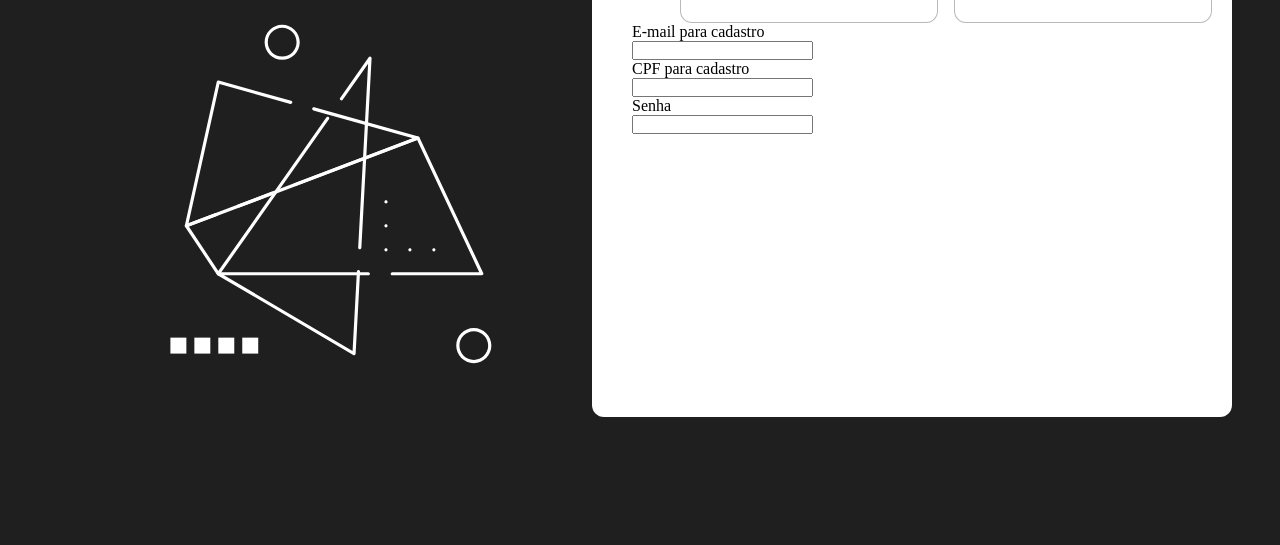
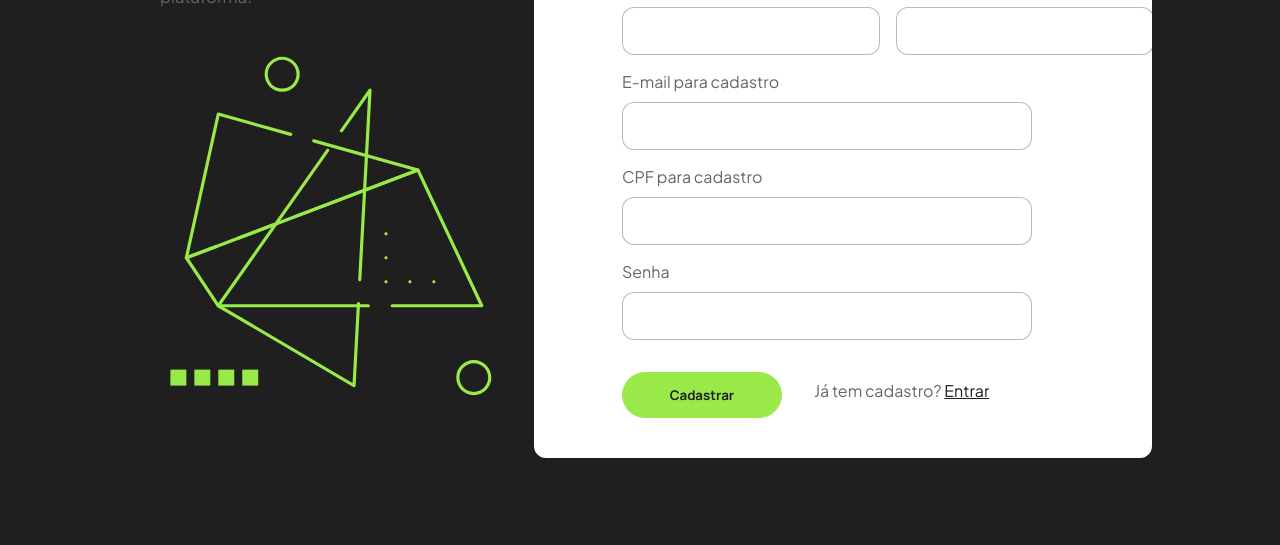
Before and after one commit to henriquedouradoo/capitulo, a website: page public/cadastro.html in a window 1280 px wide. Shown: the part 255-800 px from the top of the page. Drawn offline with Linux system fonts and the light colour scheme.

Commit message:
add: estilização completa da página Cadastro

```diff
--- a/public/cadastro.html
+++ b/public/cadastro.html
@@ -32,7 +32,7 @@
     </div>
 
     <div class="btn-navbar">
-        <a href="cadastro.html"><button class="login">Entrar</button></a>
+        <a href="login.html"><button class="login">Entrar</button></a>
 
     </div>
 
@@ -47,20 +47,20 @@
 
       <div class="img">
         <svg width="438" height="438" viewBox="0 0 538 538" fill="none" xmlns="http://www.w3.org/2000/svg">
-          <path d="M297.299 466.996C296.956 466.996 296.612 466.905 296.304 466.727L129.578 368.649C129.105 368.373 128.772 367.91 128.657 367.374C128.541 366.838 128.653 366.282 128.968 365.833L263.253 175.005C263.877 174.118 265.099 173.905 265.985 174.528C266.871 175.152 267.085 176.374 266.462 177.26L133.405 366.349L295.514 461.71L300.778 364.287C300.838 363.205 301.748 362.385 302.841 362.434C303.923 362.494 304.75 363.418 304.694 364.497L299.254 465.139C299.216 465.822 298.827 466.439 298.221 466.761C297.934 466.918 297.615 466.995 297.297 466.995L297.299 466.996ZM304.329 336.98C304.294 336.98 304.258 336.98 304.22 336.976C303.138 336.917 302.311 335.992 302.367 334.913L314.584 108.89L283.394 153.213C282.77 154.099 281.548 154.313 280.662 153.689C279.775 153.066 279.562 151.843 280.185 150.957L315.309 101.049C315.814 100.334 316.728 100.036 317.555 100.323C318.381 100.611 318.917 101.409 318.872 102.281L306.283 335.128C306.227 336.172 305.362 336.981 304.329 336.981L304.329 336.98Z" fill="white"/>
-          <path d="M454.215 368.919H344.257C343.175 368.919 342.296 368.04 342.296 366.958C342.296 365.875 343.175 364.996 344.257 364.996H451.122L374.751 202.709L156.233 285.595C155.218 285.98 154.086 285.469 153.704 284.456C153.319 283.444 153.831 282.309 154.843 281.927L375.064 198.398C376.02 198.037 377.096 198.468 377.533 199.396L455.992 366.122C456.279 366.728 456.233 367.443 455.873 368.01C455.515 368.577 454.892 368.921 454.219 368.921L454.215 368.919ZM314.838 368.919H130.573C129.918 368.919 129.305 368.59 128.94 368.047L89.7112 309.203C89.3784 308.706 89.2944 308.086 89.4765 307.515C89.6586 306.948 90.0894 306.492 90.6499 306.279L127.336 292.362C128.352 291.977 129.483 292.488 129.865 293.501C130.25 294.513 129.739 295.648 128.727 296.03L94.3413 309.07L131.623 364.996H314.839C315.921 364.996 316.8 365.875 316.8 366.957C316.797 368.039 315.918 368.919 314.835 368.919L314.838 368.919Z" fill="white"/>
-          <path d="M91.3432 310.08C90.8809 310.08 90.4221 309.915 90.0578 309.6C89.5114 309.131 89.2697 308.395 89.4273 307.691L128.656 131.155C128.772 130.63 129.101 130.175 129.564 129.898C130.026 129.621 130.583 129.548 131.098 129.691L220.029 154.592C221.073 154.882 221.682 155.965 221.388 157.009C221.097 158.052 220.012 158.662 218.971 158.368L132.033 134.025L94.0406 304.983L196.655 266.063C197.667 265.677 198.802 266.189 199.184 267.201C199.569 268.213 199.058 269.348 198.046 269.73L92.0417 309.947C91.814 310.031 91.5794 310.073 91.3447 310.073L91.3432 310.08ZM224.866 259.436C224.074 259.436 223.328 258.953 223.03 258.172C222.645 257.159 223.157 256.025 224.169 255.643L369.483 200.522L247.312 166.312C246.268 166.022 245.658 164.939 245.953 163.896C246.243 162.852 247.326 162.242 248.37 162.537L376.288 198.354C377.104 198.582 377.682 199.307 377.721 200.154C377.759 201.002 377.248 201.776 376.456 202.077L225.565 259.313C225.33 259.394 225.092 259.436 224.865 259.436L224.866 259.436Z" fill="white"/>
-          <path d="M444.406 476.806C432.507 476.806 422.831 467.128 422.831 455.23C422.831 443.332 432.508 433.655 444.406 433.655C456.304 433.655 465.982 443.332 465.982 455.23C465.982 467.128 456.304 476.806 444.406 476.806ZM444.406 437.577C434.673 437.577 426.753 445.496 426.753 455.23C426.753 464.965 434.672 472.884 444.406 472.884C454.14 472.884 462.06 464.965 462.06 455.23C462.06 445.496 454.14 437.577 444.406 437.577Z" fill="white"/>
-          <path d="M209.031 104.125C197.132 104.125 187.456 94.4469 187.456 82.549C187.456 70.6511 197.133 60.9734 209.031 60.9734C220.929 60.9734 230.607 70.6511 230.607 82.549C230.607 94.4469 220.929 104.125 209.031 104.125ZM209.031 64.8954C199.298 64.8954 191.378 72.8148 191.378 82.549C191.378 92.2832 199.297 100.203 209.031 100.203C218.765 100.203 226.685 92.2832 226.685 82.549C226.685 72.8148 218.765 64.8954 209.031 64.8954Z" fill="white"/>
-          <path d="M395.367 339.5C394.849 339.5 394.348 339.282 393.973 338.922C393.609 338.557 393.406 338.05 393.406 337.538C393.406 337.016 393.612 336.508 393.973 336.144C394.709 335.419 396.022 335.419 396.747 336.144C397.119 336.515 397.325 337.016 397.325 337.538C397.325 338.05 397.119 338.557 396.747 338.922C396.387 339.282 395.886 339.5 395.367 339.5Z" fill="white"/>
-          <path d="M365.948 339.5C365.429 339.5 364.929 339.282 364.564 338.922C364.193 338.557 363.986 338.05 363.986 337.538C363.986 337.016 364.193 336.508 364.564 336.144C365.279 335.419 366.603 335.419 367.331 336.144C367.703 336.515 367.909 337.016 367.909 337.538C367.909 338.05 367.703 338.557 367.342 338.922C366.967 339.282 366.466 339.5 365.948 339.5H365.948Z" fill="white"/>
-          <path d="M336.528 339.5C336.009 339.5 335.509 339.282 335.134 338.922C334.77 338.557 334.566 338.05 334.566 337.538C334.566 337.016 334.773 336.519 335.134 336.144C335.869 335.419 337.183 335.419 337.908 336.144C338.279 336.515 338.486 337.016 338.486 337.538C338.486 338.05 338.279 338.557 337.918 338.922C337.547 339.282 337.046 339.5 336.528 339.5H336.528Z" fill="white"/>
-          <path d="M336.528 310.08C336.016 310.08 335.509 309.863 335.134 309.502C334.77 309.138 334.566 308.63 334.566 308.118C334.566 307.597 334.773 307.099 335.134 306.724C335.869 305.999 337.183 305.999 337.908 306.724C338.279 307.096 338.486 307.597 338.486 308.118C338.486 308.63 338.279 309.138 337.908 309.502C337.547 309.863 337.039 310.08 336.528 310.08Z" fill="white"/>
-          <path d="M336.528 280.66C336.01 280.66 335.509 280.443 335.144 280.082C334.773 279.718 334.566 279.21 334.566 278.699C334.566 278.177 334.773 277.68 335.134 277.305C335.869 276.58 337.183 276.58 337.908 277.305C338.279 277.676 338.486 278.177 338.486 278.699C338.486 279.21 338.279 279.718 337.918 280.082C337.547 280.443 337.046 280.66 336.528 280.66Z" fill="white"/>
-          <path d="M71.7334 445.423H91.348V465.037H71.7334V445.423Z" fill="white"/>
-          <path d="M101.153 445.423H120.767V465.037H101.153V445.423Z" fill="white"/>
-          <path d="M130.573 445.423H150.187V465.037H130.573V445.423Z" fill="white"/>
-          <path d="M159.992 445.423H179.607V465.037H159.992V445.423Z" fill="white"/>
+          <path d="M297.299 466.996C296.956 466.996 296.612 466.905 296.304 466.727L129.578 368.649C129.105 368.373 128.772 367.91 128.657 367.374C128.541 366.838 128.653 366.282 128.968 365.833L263.253 175.005C263.877 174.118 265.099 173.905 265.985 174.528C266.871 175.152 267.085 176.374 266.462 177.26L133.405 366.349L295.514 461.71L300.778 364.287C300.838 363.205 301.748 362.385 302.841 362.434C303.923 362.494 304.75 363.418 304.694 364.497L299.254 465.139C299.216 465.822 298.827 466.439 298.221 466.761C297.934 466.918 297.615 466.995 297.297 466.995L297.299 466.996ZM304.329 336.98C304.294 336.98 304.258 336.98 304.22 336.976C303.138 336.917 302.311 335.992 302.367 334.913L314.584 108.89L283.394 153.213C282.77 154.099 281.548 154.313 280.662 153.689C279.775 153.066 279.562 151.843 280.185 150.957L315.309 101.049C315.814 100.334 316.728 100.036 317.555 100.323C318.381 100.611 318.917 101.409 318.872 102.281L306.283 335.128C306.227 336.172 305.362 336.981 304.329 336.981L304.329 336.98Z" fill="#99EA48"/>
+          <path d="M454.215 368.919H344.257C343.175 368.919 342.296 368.04 342.296 366.958C342.296 365.875 343.175 364.996 344.257 364.996H451.122L374.751 202.709L156.233 285.595C155.218 285.98 154.086 285.469 153.704 284.456C153.319 283.444 153.831 282.309 154.843 281.927L375.064 198.398C376.02 198.037 377.096 198.468 377.533 199.396L455.992 366.122C456.279 366.728 456.233 367.443 455.873 368.01C455.515 368.577 454.892 368.921 454.219 368.921L454.215 368.919ZM314.838 368.919H130.573C129.918 368.919 129.305 368.59 128.94 368.047L89.7112 309.203C89.3784 308.706 89.2944 308.086 89.4765 307.515C89.6586 306.948 90.0894 306.492 90.6499 306.279L127.336 292.362C128.352 291.977 129.483 292.488 129.865 293.501C130.25 294.513 129.739 295.648 128.727 296.03L94.3413 309.07L131.623 364.996H314.839C315.921 364.996 316.8 365.875 316.8 366.957C316.797 368.039 315.918 368.919 314.835 368.919L314.838 368.919Z" fill="#99EA48"/>
+          <path d="M91.3432 310.08C90.8809 310.08 90.4221 309.915 90.0578 309.6C89.5114 309.131 89.2697 308.395 89.4273 307.691L128.656 131.155C128.772 130.63 129.101 130.175 129.564 129.898C130.026 129.621 130.583 129.548 131.098 129.691L220.029 154.592C221.073 154.882 221.682 155.965 221.388 157.009C221.097 158.052 220.012 158.662 218.971 158.368L132.033 134.025L94.0406 304.983L196.655 266.063C197.667 265.677 198.802 266.189 199.184 267.201C199.569 268.213 199.058 269.348 198.046 269.73L92.0417 309.947C91.814 310.031 91.5794 310.073 91.3447 310.073L91.3432 310.08ZM224.866 259.436C224.074 259.436 223.328 258.953 223.03 258.172C222.645 257.159 223.157 256.025 224.169 255.643L369.483 200.522L247.312 166.312C246.268 166.022 245.658 164.939 245.953 163.896C246.243 162.852 247.326 162.242 248.37 162.537L376.288 198.354C377.104 198.582 377.682 199.307 377.721 200.154C377.759 201.002 377.248 201.776 376.456 202.077L225.565 259.313C225.33 259.394 225.092 259.436 224.865 259.436L224.866 259.436Z" fill="#99EA48"/>
+          <path d="M444.406 476.806C432.507 476.806 422.831 467.128 422.831 455.23C422.831 443.332 432.508 433.655 444.406 433.655C456.304 433.655 465.982 443.332 465.982 455.23C465.982 467.128 456.304 476.806 444.406 476.806ZM444.406 437.577C434.673 437.577 426.753 445.496 426.753 455.23C426.753 464.965 434.672 472.884 444.406 472.884C454.14 472.884 462.06 464.965 462.06 455.23C462.06 445.496 454.14 437.577 444.406 437.577Z" fill="#99EA48"/>
+          <path d="M209.031 104.125C197.132 104.125 187.456 94.4469 187.456 82.549C187.456 70.6511 197.133 60.9734 209.031 60.9734C220.929 60.9734 230.607 70.6511 230.607 82.549C230.607 94.4469 220.929 104.125 209.031 104.125ZM209.031 64.8954C199.298 64.8954 191.378 72.8148 191.378 82.549C191.378 92.2832 199.297 100.203 209.031 100.203C218.765 100.203 226.685 92.2832 226.685 82.549C226.685 72.8148 218.765 64.8954 209.031 64.8954Z" fill="#99EA48"/>
+          <path d="M395.367 339.5C394.849 339.5 394.348 339.282 393.973 338.922C393.609 338.557 393.406 338.05 393.406 337.538C393.406 337.016 393.612 336.508 393.973 336.144C394.709 335.419 396.022 335.419 396.747 336.144C397.119 336.515 397.325 337.016 397.325 337.538C397.325 338.05 397.119 338.557 396.747 338.922C396.387 339.282 395.886 339.5 395.367 339.5Z" fill="#99EA48"/>
+          <path d="M365.948 339.5C365.429 339.5 364.929 339.282 364.564 338.922C364.193 338.557 363.986 338.05 363.986 337.538C363.986 337.016 364.193 336.508 364.564 336.144C365.279 335.419 366.603 335.419 367.331 336.144C367.703 336.515 367.909 337.016 367.909 337.538C367.909 338.05 367.703 338.557 367.342 338.922C366.967 339.282 366.466 339.5 365.948 339.5H365.948Z" fill="#99EA48"/>
+          <path d="M336.528 339.5C336.009 339.5 335.509 339.282 335.134 338.922C334.77 338.557 334.566 338.05 334.566 337.538C334.566 337.016 334.773 336.519 335.134 336.144C335.869 335.419 337.183 335.419 337.908 336.144C338.279 336.515 338.486 337.016 338.486 337.538C338.486 338.05 338.279 338.557 337.918 338.922C337.547 339.282 337.046 339.5 336.528 339.5H336.528Z" fill="#99EA48"/>
+          <path d="M336.528 310.08C336.016 310.08 335.509 309.863 335.134 309.502C334.77 309.138 334.566 308.63 334.566 308.118C334.566 307.597 334.773 307.099 335.134 306.724C335.869 305.999 337.183 305.999 337.908 306.724C338.279 307.096 338.486 307.597 338.486 308.118C338.486 308.63 338.279 309.138 337.908 309.502C337.547 309.863 337.039 310.08 336.528 310.08Z" fill="#99EA48"/>
+          <path d="M336.528 280.66C336.01 280.66 335.509 280.443 335.144 280.082C334.773 279.718 334.566 279.21 334.566 278.699C334.566 278.177 334.773 277.68 335.134 277.305C335.869 276.58 337.183 276.58 337.908 277.305C338.279 277.676 338.486 278.177 338.486 278.699C338.486 279.21 338.279 279.718 337.918 280.082C337.547 280.443 337.046 280.66 336.528 280.66Z" fill="#99EA48"/>
+          <path d="M71.7334 445.423H91.348V465.037H71.7334V445.423Z" fill="#99EA48"/>
+          <path d="M101.153 445.423H120.767V465.037H101.153V445.423Z" fill="#99EA48"/>
+          <path d="M130.573 445.423H150.187V465.037H130.573V445.423Z" fill="#99EA48"/>
+          <path d="M159.992 445.423H179.607V465.037H159.992V445.423Z" fill="#99EA48"/>
           </svg>
 
       </div>
@@ -106,6 +106,13 @@
         <input type="password" id="ipt_senha">
       </div>
 
+      <div class="btn">
+        <a href=""><button>Cadastrar</button></a>
+        <div class="acesso">
+        <p>Já tem cadastro? <a href="login.html">Entrar</a></p>
+      </div>
+      </div>
+
 
 
     </div>
@@ -113,6 +120,8 @@
   </div>
 
 </section>
+
+<br><br>
 
 </body>
 </html>
--- a/public/css/cadastro.css
+++ b/public/css/cadastro.css
@@ -9,6 +9,16 @@
     --dark-text: #333333;
     --gray: #666666;
 }
+
+::-webkit-scrollbar{
+    border-radius: 8px;
+    background-color: var(--dark-100);
+  }
+
+  ::-webkit-scrollbar-thumb{
+    background: var(--dark-100);
+    border-radius: 8px;
+  }
 
 * {
     margin: 0;
@@ -71,14 +81,14 @@ body {
 .btn-navbar .login {
     background-color: transparent;
     padding: 0.7rem;
-    border-radius: 21px;
+    border-radius: 16px;
     border: 1px solid #ffffff;
     color: white;
 
     font-family: var(--font-button);
     font-weight: bold;
 
-    margin-right: 2rem;
+    margin-right: 6.5rem;
 
     transition: all 0.4s ease;
 }
@@ -93,10 +103,13 @@ body {
     display: flex;
     justify-content: space-between;
     width: 100%;
+
+    margin-top: 2rem;
 }
 
 .title {
     margin-left: 5rem;
+
 }
 
 .title h1 {
@@ -118,10 +131,11 @@ body {
 
 .img {
     margin-left: 2rem;
+
 }
 
 .form {
-    margin-right: 3rem;
+    margin-right: 8rem;
     background-color: white;
     border-radius: 12px;
     width: 50%;
@@ -181,3 +195,115 @@ body {
 
     margin-top: 0.6rem;
 }
+
+.email {
+    margin-left: 3rem;
+    margin-top: 1rem;
+}
+
+.email label {
+    color: var(--gray);
+    font-family: var(--font-title);
+    font-size: 16px;
+}
+
+.email input {
+    padding: 0.5rem;
+    height: 1.9rem;
+    width: 80%;
+    border-radius: 12px;
+    border: 1px solid #66666675;
+
+    margin-top: 0.6rem;
+}
+
+.cpf {
+    margin-left: 3rem;
+    margin-top: 1rem;
+}
+
+.cpf label {
+    color: var(--gray);
+    font-family: var(--font-title);
+    font-size: 16px;
+}
+
+.cpf input {
+    padding: 0.5rem;
+    height: 1.9rem;
+    width: 80%;
+    border-radius: 12px;
+    border: 1px solid #66666675;
+
+    margin-top: 0.6rem;
+}
+
+.senha {
+    margin-left: 3rem;
+    margin-top: 1rem;
+
+}
+
+.senha label {
+    color: var(--gray);
+    font-family: var(--font-title);
+    font-size: 16px;
+}
+
+.senha input {
+    padding: 0.5rem;
+    height: 1.9rem;
+    width: 80%;
+    border-radius: 12px;
+    border: 1px solid #66666675;
+
+    margin-top: 0.6rem;
+}
+
+.btn {
+    display: flex;
+    gap: 2rem;
+
+    margin-left: 3rem;
+    margin-top: 2rem;
+
+    width: 100%;
+
+}
+
+.btn button {
+    padding: 0.8rem;
+    border-radius: 24px;
+    border: 1px solid var(--green-100);
+    background-color: var(--green-100);
+    color: var(--dark-100);
+    font-family: var(--font-button);
+    font-weight: bold;
+    width: 10rem;
+
+    transition: all 0.4s ease;
+}
+
+.btn button:hover {
+    background-color: transparent;
+    color: var(--dark-100);
+    border: 1px solid var(--dark-100);
+}
+
+.acesso {
+    justify-content: center;
+    text-align: center;
+    align-items: center;
+}
+
+.acesso p {
+    font-size: 1rem;
+    font-family: var(--font-title);
+    color: var(--gray);
+    margin-top: 0.5rem;
+
+}
+
+.acesso a {
+    color: var(--dark-100);
+}
--- a/public/css/index.css
+++ b/public/css/index.css
@@ -7,6 +7,16 @@
     --green-100: #99EA48;
     --dark-100: #1F1F1F;
 }
+
+::-webkit-scrollbar{
+    border-radius: 8px;
+    background-color: #fff;
+  }
+
+  ::-webkit-scrollbar-thumb{
+    background: #fff;
+    border-radius: 8px;
+  }
 
 * {
     margin: 0;
```
